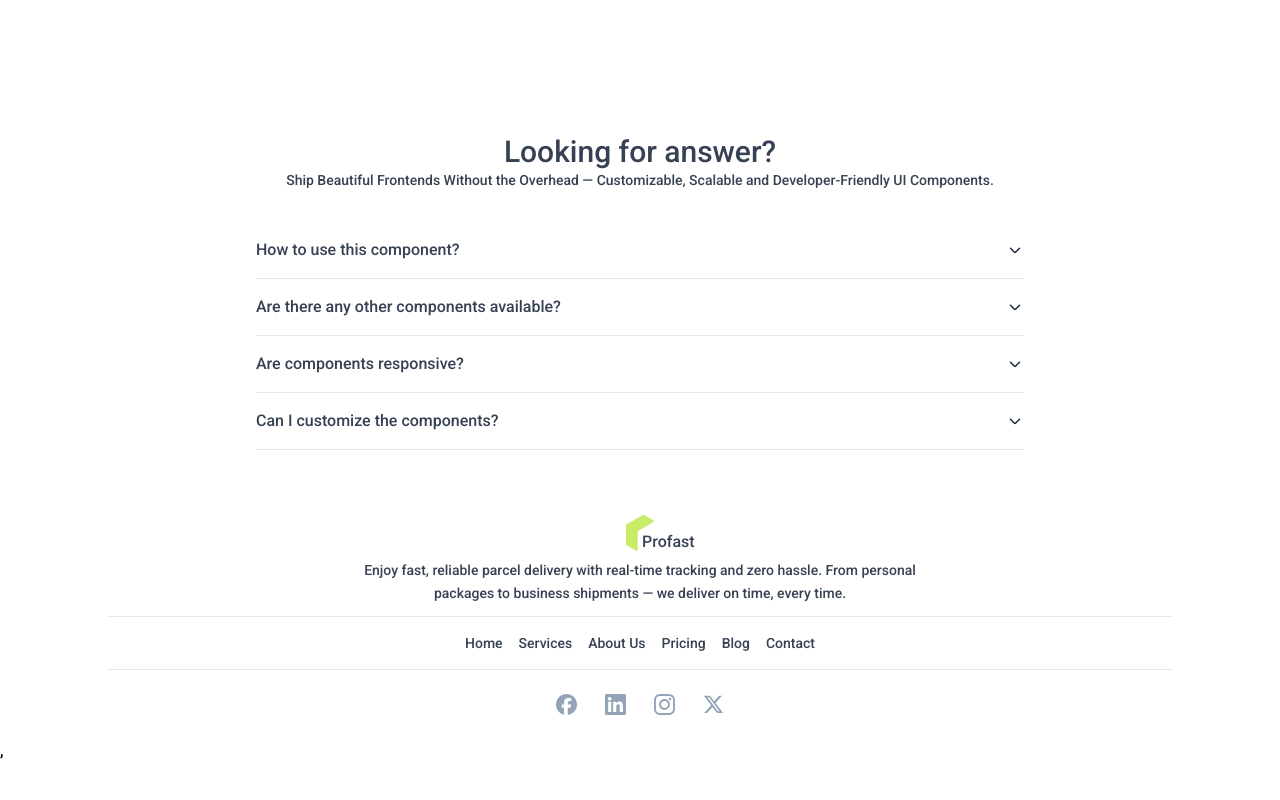
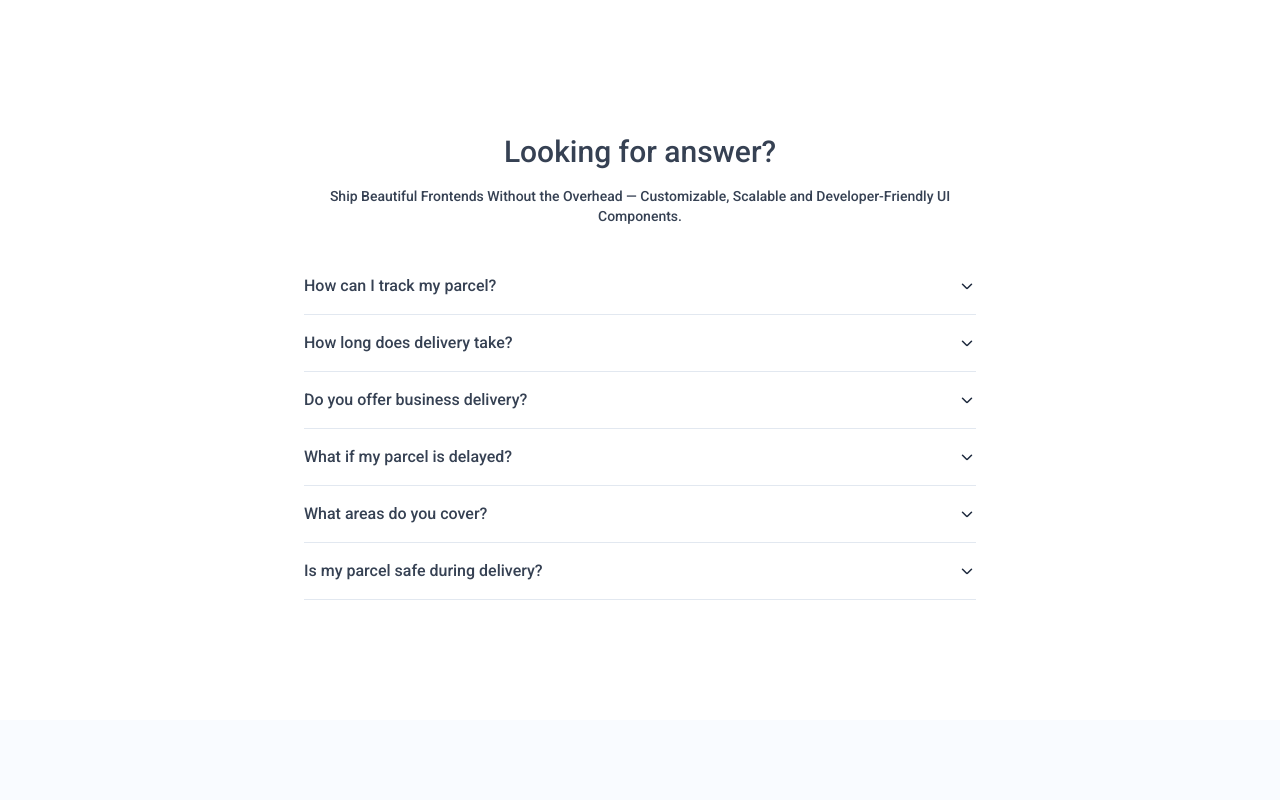
Before and after one commit to Rajibbepary/zap-shift, a React (Vite) app in the folder client/: page / in a window 1280 px wide. Shown: the part 1400-2200 px from the top of the page. Before the commit the page ends 2163 px from the top, so only its background shows below. Built offline with nearby package versions, Linux system fonts and the light colour scheme.

Commit message:
few deasing change

```diff
--- a/client/src/components/WorkSection.jsx
+++ b/client/src/components/WorkSection.jsx
@@ -41,7 +41,7 @@ const services = [
 ];
 const WorkSection = () => {
     return (
-         <section className="py-16 px-6 md:px-20 bg-white/50 dark:bg-gray-900/70">
+         <section className="py-16 px-6 md:px-20 ">
       <h2 className="text-3xl font-bold text-center text-gray-800 dark:text-white mb-12">
         How it Work
       </h2>
@@ -49,7 +49,7 @@ const WorkSection = () => {
         {services.map((service, index) => (
           <div
             key={index}
-            className="bg-white dark:bg-gray-800 rounded-2xl shadow-md hover:shadow-lg transition p-6 flex flex-col items-start"
+            className="bg-white hover:scale-105 transition-all duration-500  dark:bg-gray-800 rounded-xl shadow-md hover:shadow-lg  p-6 flex flex-col items-start"
           >
             <div className="mb-4">
                 <img src={service.icon} className="w-20 h-20 object-cover" alt="" />
--- a/client/src/pages/Home/FaqSection.jsx
+++ b/client/src/pages/Home/FaqSection.jsx
@@ -6,27 +6,38 @@ const FaqSection = () => {
 
   const faqs = [
   {
-            question: "How to use this component?",
-            answer: "To use this component, you need to import it in your project and use it in your JSX code. Here's an example of how to use it:",
+    question: "How can I track my parcel?",
+    answer: "Use our real-time tracking system on the website."
   },
   {
-            question: "Are there any other components available?",
-            answer: "Yes, there are many other components available in this library. You can find them in the 'Components' section of the website.",
+    question: "How long does delivery take?",
+    answer: "Express: 4–6 hrs in Dhaka. Standard: 24–72 hrs nationwide."
   },
   {
-            question: "Are components responsive?",
-            answer: "Yes, all components are responsive and can be used on different screen sizes.",
+    question: "Do you offer business delivery?",
+    answer: "Yes, we provide solutions for both personal and business shipments."
   },
   {
-            question: "Can I customize the components?",
-            answer: "Yes, you can customize the components by passing props to them. You can find more information about customizing components in the 'Customization' section of the website.",
+    question: "What if my parcel is delayed?",
+    answer: "Contact our support team for quick help."
   },
+  {
+    question: "What areas do you cover?",
+    answer: "We deliver across Dhaka, Chittagong, Sylhet, Khulna, and Rajshahi."
+  },
+  {
+    question: "Is my parcel safe during delivery?",
+    answer: "Yes, all parcels are handled securely with care from pick-up to drop-off."
+  }
 ];
+
+
+
     return (
          <div className="w-full">
 
-            <div className="max-w-3xl mt-32 mx-auto flex flex-col items-center justify-center px-4 md:px-0">
-                <h1 className="text-3xl font-semibold text-gray-700 dark:text-white text-center">Looking for answer?</h1>
+            <div className="max-w-2xl mt-32 mx-auto flex flex-col items-center justify-center px-4 md:px-0">
+                <h1 className="text-3xl font-semibold text-gray-700 dark:text-white text-center mb-4">Looking for answer?</h1>
                 <p className="text-sm text-gray-700 dark:text-white pb-8 text-center">
                     Ship Beautiful Frontends Without the Overhead — Customizable, Scalable and Developer-Friendly UI Components.
                 </p>
@@ -36,7 +47,7 @@ const FaqSection = () => {
                             <h3 className="text-base  text-gray-700 dark:text-white font-medium">
                                 {faq.question}
                             </h3>
-                            <svg width="18" height="18" viewBox="0 0 18 18" fill="none" xmlns="http://www.w3.org/2000/svg" className={`${openIndex === index ? "rotate-180" : ""} transition-all duration-500 ease-in-out`}>
+                            <svg width="18" height="18" viewBox="0 0 18 18" fill="none" xmlns="http://www.w3.org/2000/svg" className={`${openIndex === index ? "rotate-180" : ""} transition-all dark:bg-white/65 duration-500 ease-in-out`}>
                                 <path d="m4.5 7.2 3.793 3.793a1 1 0 0 0 1.414 0L13.5 7.2" stroke="#1D293D" strokeWidth="1.5" strokeLinecap="round" strokeLinejoin="round" />
                             </svg>
                         </div>
--- a/client/src/pages/Home/Home.jsx
+++ b/client/src/pages/Home/Home.jsx
@@ -5,7 +5,7 @@ import Slider from './Slider';
 
 const Home = () => {
     return (
-        <div className='bg-white/50 dark:bg-gray-900/70'>
+        <div>
            <Slider/>
            <WorkSection/>
            <FaqSection/>
--- a/client/src/shared/Footer.jsx
+++ b/client/src/shared/Footer.jsx
@@ -4,7 +4,7 @@ import assets from '../assets/assets';
 const Footer = () => {
     return (
         <div>
-             <footer className="w-full bg-white/50 dark:bg-gray-900/70  text-gray-700">
+             <div className="w-full mt-30 w-full text-sm text-slate-500 bg-[#F9FBFF] dark:bg-gray-900 pt-10">
             <div className="max-w-7xl mx-auto px-6 pt-16 flex flex-col items-center">
                  <div className="relative flex">
                 <img src={assets.logo} className="w-7 mb-2" alt="" />
@@ -32,7 +32,7 @@ const Footer = () => {
                    </div>
                 </div>
             </div>
-        </footer>
+        </div>
         </div>
     );
 };
```
Also changed, not shown: client/src/assets/assets.js (line endings or trailing spaces). Lines whose indentation alone changed are shown as unchanged.
